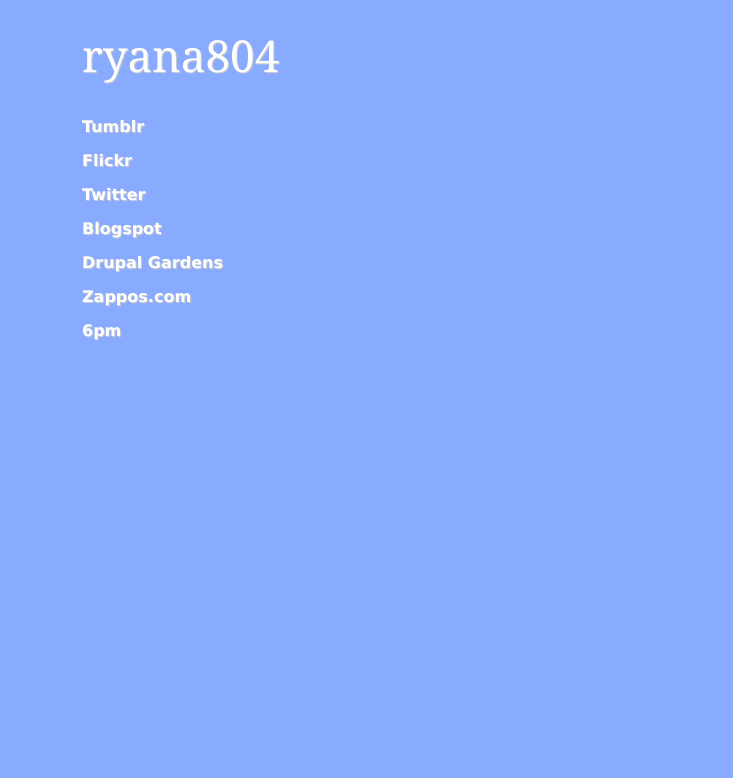
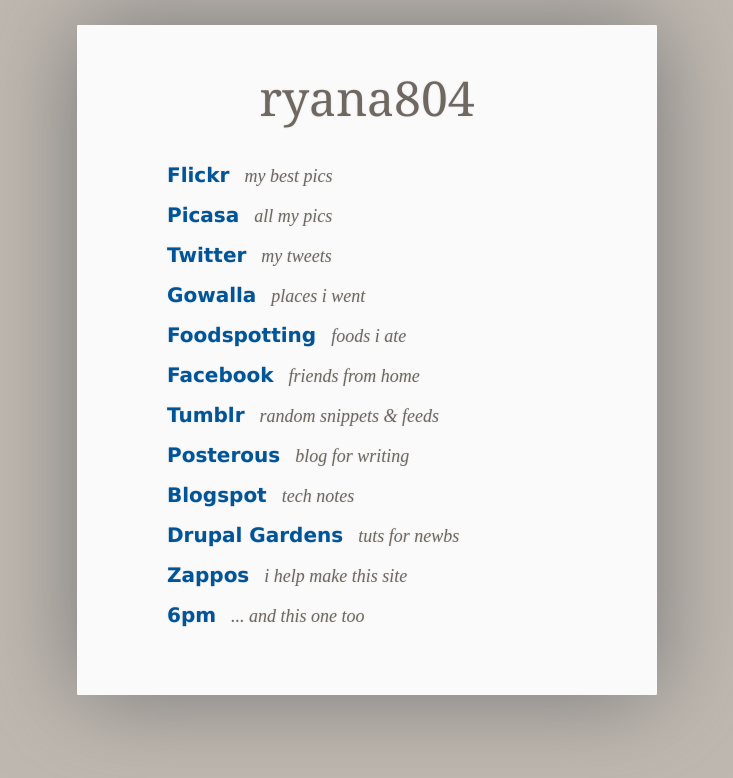
Before and after one commit to ryanatk/ryana804.com, a plain HTML site: page html/index.html in a window 1280 px wide. Shown: the whole page, without its empty margins (273-1006 px from the left). Drawn offline with Linux system fonts and the light colour scheme.

Commit message:
prettied up index

```diff
--- a/html/css/main.css
+++ b/html/css/main.css
@@ -1,9 +1,18 @@
-html {background-color:#8af;}
-body {width:600px; margin:0 auto; font:16px Verdana, sans-serif; line-height:150%; color:#fff; text-shadow:1px 1px 1px #ccc;}
-h1 {margin:25px 15px; font:44px Georgia, serif;}
-#links {position:relative;}
+/** Color Scheme
+ *  http://colorschemedesigner.com/#3i61Sw0w0w0w0
+ * #099, #1142AA, #00C90D, #FF7400
+ */
+
+html {background:#bfb8b0;}
+body {width:400px; margin:25px auto; padding:40px 90px 60px; font:20px Verdana, sans-serif; line-height:40px; background-color:#fafafa; color:#6f6860;}
+body {box-shadow:0px 0px 95px #777; text-shadow:0px 0px 2px #ddd; border-radius:1px;}
+h1 {margin-bottom:25px; text-align:center; font:48px Georgia, serif;}
+a {text-decoration:none; color:#059;}
+a:hover {color:#d75;}
+
+#links {}
 #links>li {}
-#links>li>a {display:block; padding:4px 14px; border:1px solid transparent; border-radius:5px; font-weight:bold; text-decoration:none; color:#fff;}
-#links>li>a>span {display:none;}
-#links>li>a:hover {background:#fff; color:#555;}
-#links>li>a:hover>span {position:absolute; top:0; left:250px; display:block; width:320px; padding:10px 15px; border-radius:5px; background:#fff; color:#555;}
+#links>li>dt, #links>li>dd {display:inline;}
+#links>li>dt {margin-right:15px; font-weight:bold;}
+#links>li>dt a {text-decoration:none;}
+#links>li>dd {font:italic 18px 'Times New Roman', serif;}
--- a/html/index.html
+++ b/html/index.html
@@ -9,13 +9,18 @@
 <body>
 <h1>ryana804</h1>
 <ul id="links">
-  <li><a id="tumblr" href="http://blog.ryana804.com">Tumblr <span>This is my main blog where you can read all the fun stuff I'm doing.</span></a></li>
-  <li><a id="flickr" href="http://flickr.com/ryanatk">Flickr</a></li>
-  <li><a id="twitter" href="http://twitter.com/ryanatk">Twitter</a></li>
-  <li><a id="blogspot" href="http://ryanatk.blogspot.com">Blogspot</a></li>
-  <li><a id="drupal" href="http://ryanatk.drupalgardens.com">Drupal Gardens</a></li>
-  <li><a id="zappos" href="http://www.zappos.com">Zappos.com</a></li>
-  <li><a id="6pm" href="http://www.6pm.com">6pm</a></li>
+  <li id="flickr"><dt><a href="http://flickr.com/photos/ryanatk">Flickr</a></dt><dd>my best pics</dd></li>
+  <li id="picasa"><dt><a href="https://picasaweb.google.com/103030125927952942141">Picasa</a></dt><dd>all my pics</dd></li>
+  <li id="twitter"><dt><a href="http://twitter.com/ryanatk">Twitter</a></dt><dd>my tweets</dd></li>
+  <li id="gowalla"><dt><a href="http://gowalla.com/ryanatk">Gowalla</a></dt><dd>places i went</dd></li>
+  <li id="foodspotting"><dt><a href="http://foodspotting.com/ryanatk">Foodspotting</a></dt><dd>foods i ate</dd></li>
+  <li id="facebook"><dt><a href="http://facebook.com/ryana804">Facebook</a></dt><dd>friends from home</dd></li>
+  <li id="tumblr"><dt><a href="http://blog.ryana804.com">Tumblr</a></dt><dd>random snippets & feeds</dd></li>
+  <li id="picasa"><dt><a href="http://ryana804.posterous.com">Posterous</a></dt><dd>blog for writing</dd></li>
+  <li id="blogspot"><dt><a href="http://ryanatk.blogspot.com">Blogspot</a></dt><dd>tech notes</dd></li>
+  <li id="drupal"><dt><a href="http://ryanatk.drupalgardens.com">Drupal Gardens</a></dt><dd>tuts for newbs</dd></li>
+  <li id="zappos"><dt><a href="http://www.zappos.com">Zappos</a></dt><dd>i help make this site</dd></li>
+  <li id="6pm"><dt><a href="http://www.6pm.com">6pm</a></dt><dd>... and this one too</dd></li>
 </ul>
 </body>
 </html>
```
Also changed, not shown: html/bbfl.html (added, +12 -0 lines), html/favicon.ico (added).
